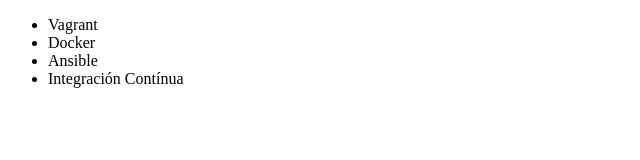
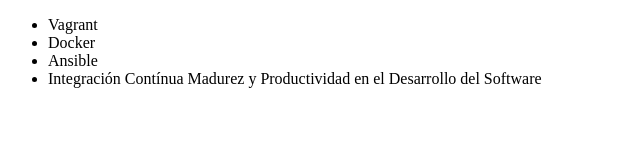
Before and after one commit to Danelly-SalasG/alura-git, a plain HTML site: page index.html in a window 1280 px wide. Shown: the whole page, without its empty margins (0-640 px from the left). Drawn offline with Linux system fonts and the light colour scheme.

Commit message:
Renombrando curso de Integración Contínua

```diff
--- a/index.html
+++ b/index.html
@@ -9,7 +9,7 @@
             <li>Vagrant</li>
             <li>Docker</li>
             <li>Ansible</li>
-            <li>Integración Contínua</li>
+            <li>Integración Contínua Madurez y Productividad en el Desarrollo del Software</li>
         </ul>
     </body>
 </html>
```
